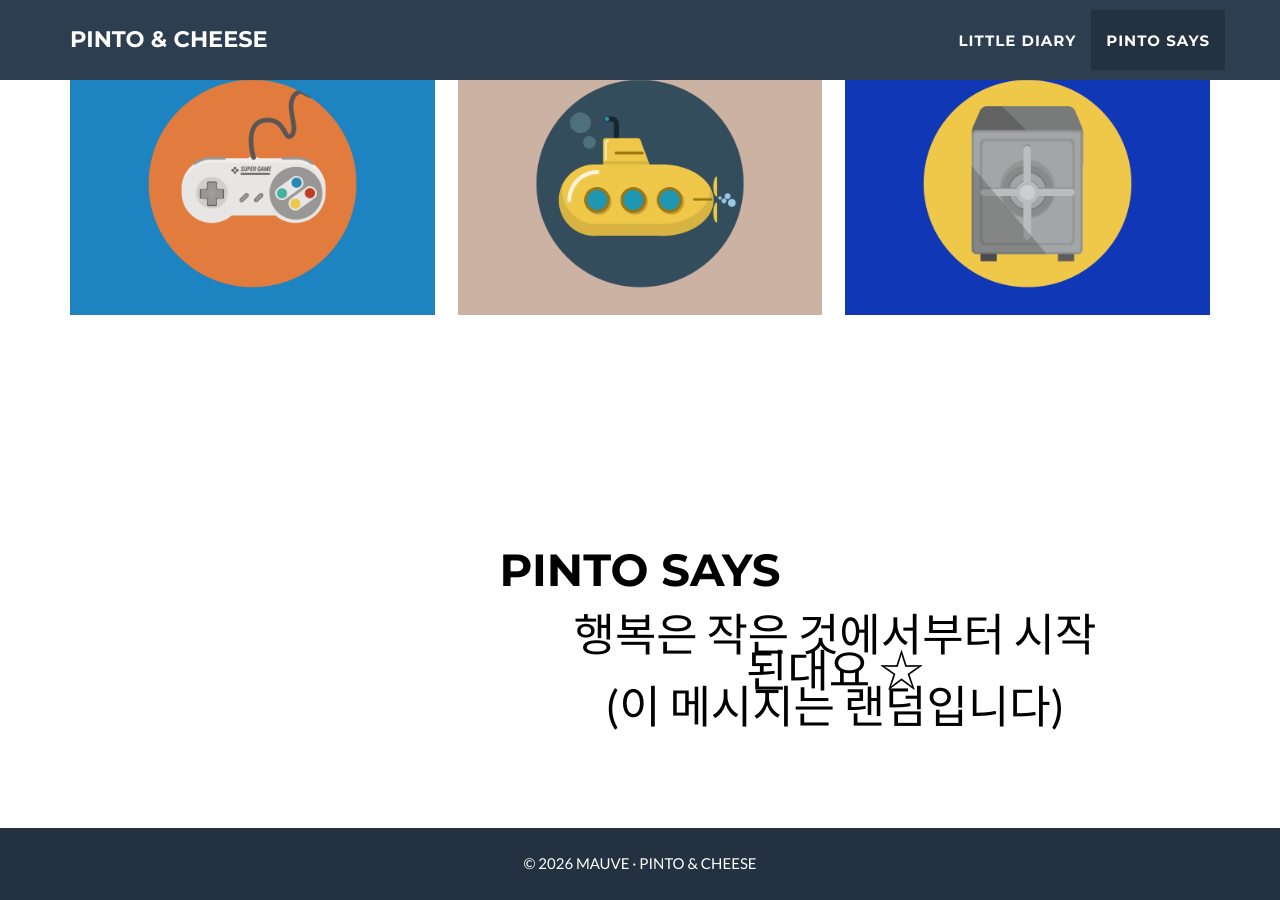
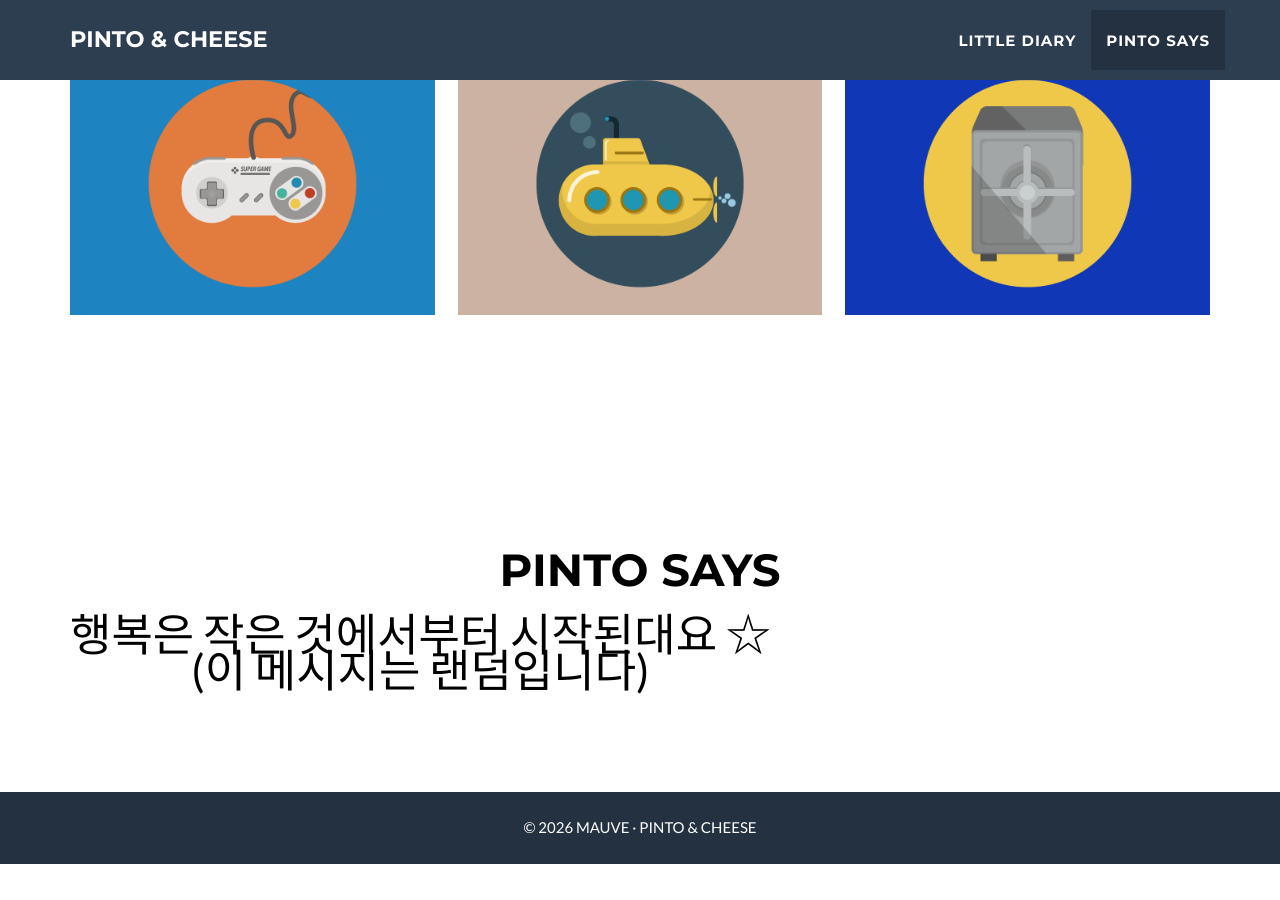
Before and after one commit to pintocheese/pintocheese.github.io, a Jekyll site: the page built from _posts/2014-07-18-project-1.markdown, in a window 1280 px wide and 900 px high, scrolled down 2247 px. Built offline with Jekyll 4.4.1, drawn with Linux system fonts in a browser that asks for light colours; after the commit the page ends 3111 px from its top, so only the background shows below that.

Commit message:
Update about.html

```diff
--- a/_includes/about.html
+++ b/_includes/about.html
@@ -8,9 +8,11 @@
     </div>
 
     <div class="row">
-      <div class="col-lg-6 col-lg-offset-5">
-         <div id="about-message"></div>
+      <div class="col-lg-12">
+        <div id="about-message"></div>
       </div>
     </div>
+
+
   </div>
 </section>
```
